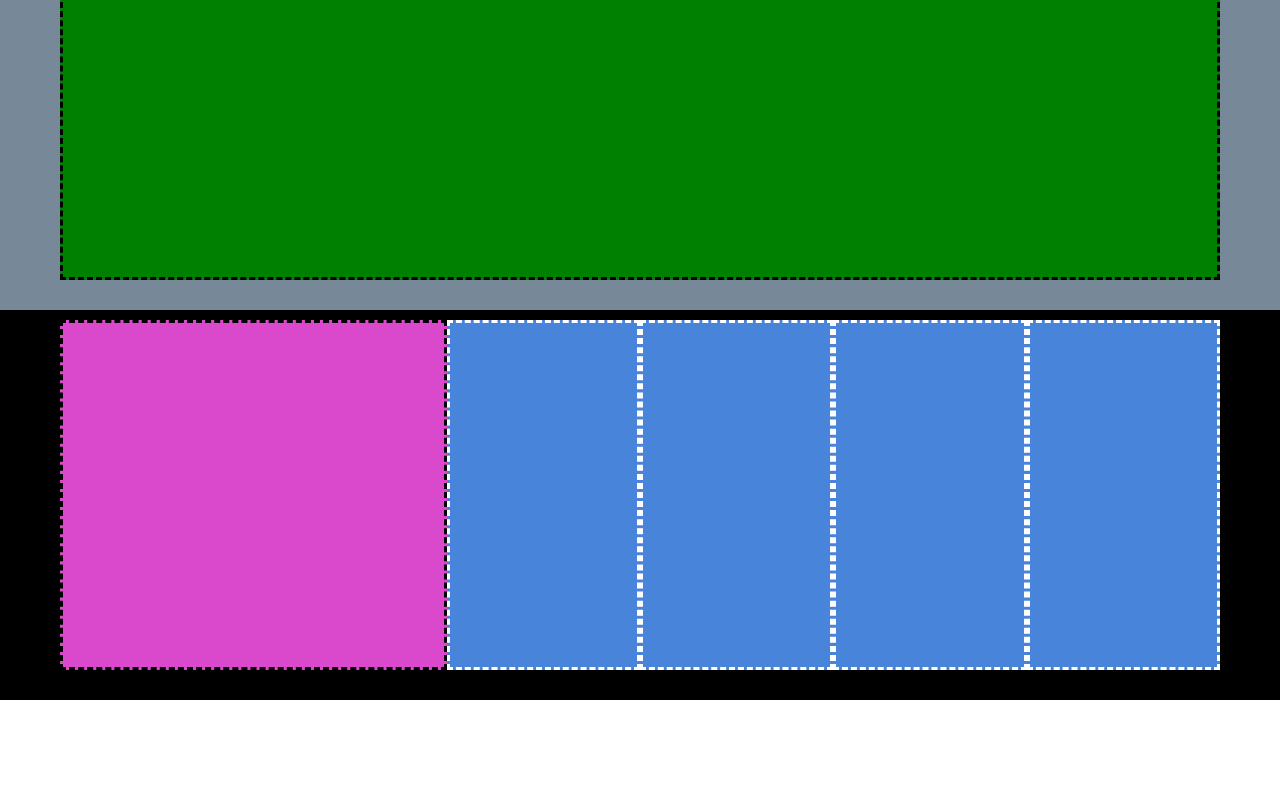
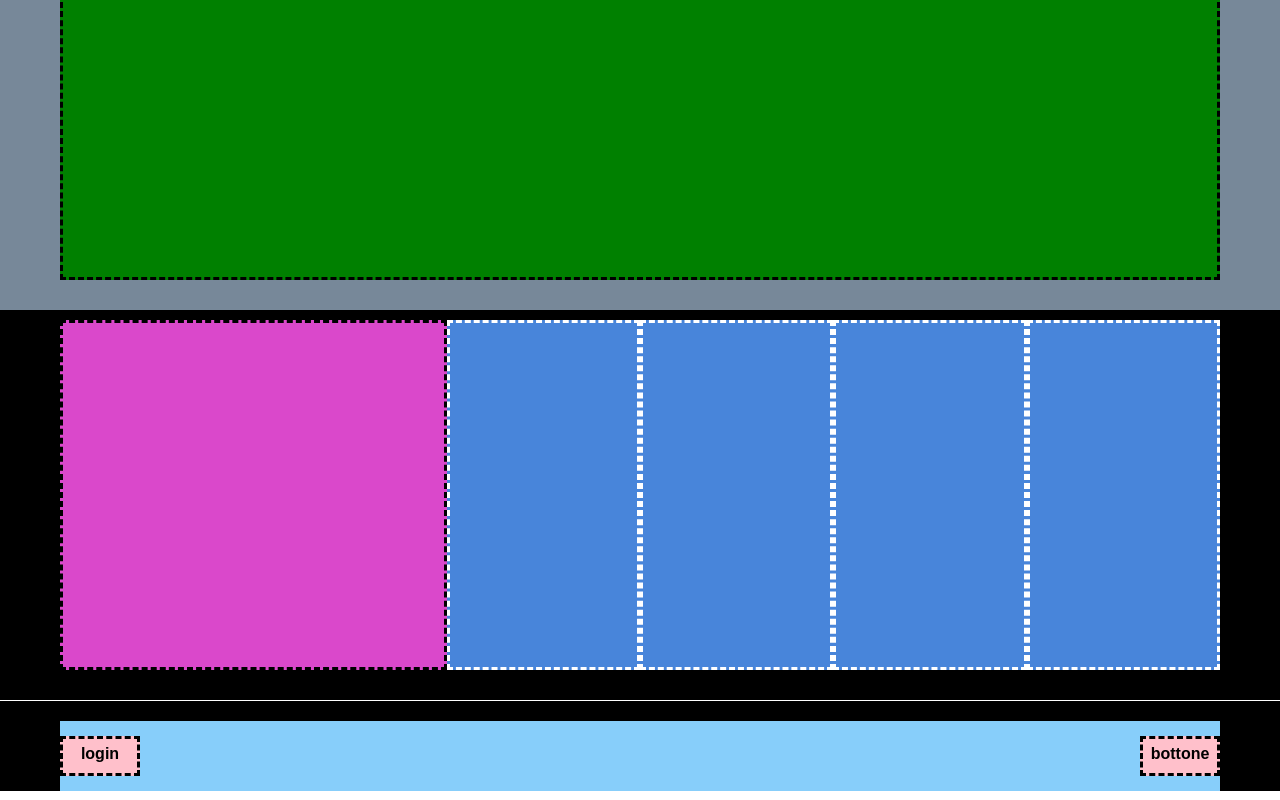
Before and after one commit to eltonanit/htmlcss-struttura-discord, a plain HTML site: page index.html in a window 1280 px wide. Shown: the part 2064-2864 px from the top of the page. Drawn offline with Linux system fonts and the light colour scheme.

Commit message:
[UPD] Added last div

```diff
--- a/index.html
+++ b/index.html
@@ -117,6 +117,17 @@
             </div>
 
         </div>
+        <div class="bg-black-line">
+            <div class=" container">
+                <div class="row-last">
+                    <div class="last-div">
+                        <h4>login</h4>
+                        <h4>bottone</h4>
+                    </div>
+                </div>
+            </div>
+        </div>
+
     </footer>
 </body>
 
--- a/style.css
+++ b/style.css
@@ -57,8 +57,9 @@ li {
 .col-25 {
     width: calc(100% / 4);
 }
+
 .col-16 {
-    width: calc(100% / 6 );
+    width: calc(100% / 6);
     background-color: rgb(72, 133, 218);
     height: 350px;
     padding: 5px;
@@ -66,6 +67,7 @@ li {
     border-color: white;
 
 }
+
 .col-32 {
     width: calc(100% / 3);
     background-color: rgb(218, 72, 203);
@@ -126,7 +128,7 @@ li {
 .bg-black {
     background-color: black;
     padding: 10px;
-    margin-bottom: 100px;
+
 }
 
 .col-100-green {
@@ -146,3 +148,42 @@ li {
     justify-content: center;
 
 }
+
+.bg-black-line {
+    margin-top: 1px;
+    border-top: white;
+    background-color: black;
+
+}
+
+.last-div {
+    margin-top: 20px;
+    width: 100%;
+    background-color: lightskyblue;
+    height: 70px;
+   display: flex;
+   justify-content: space-between;
+   align-items: center;
+
+
+
+
+}
+
+.row-last {
+    display: flex;
+    flex-wrap: wrap;
+    padding: 0px 20px;
+
+
+}
+h4 {
+    width: 80px;
+    height: 40px;
+    background-color: pink;
+    border-style: dashed;
+    text-align: center;
+    padding: 6px ;
+
+
+}
```
